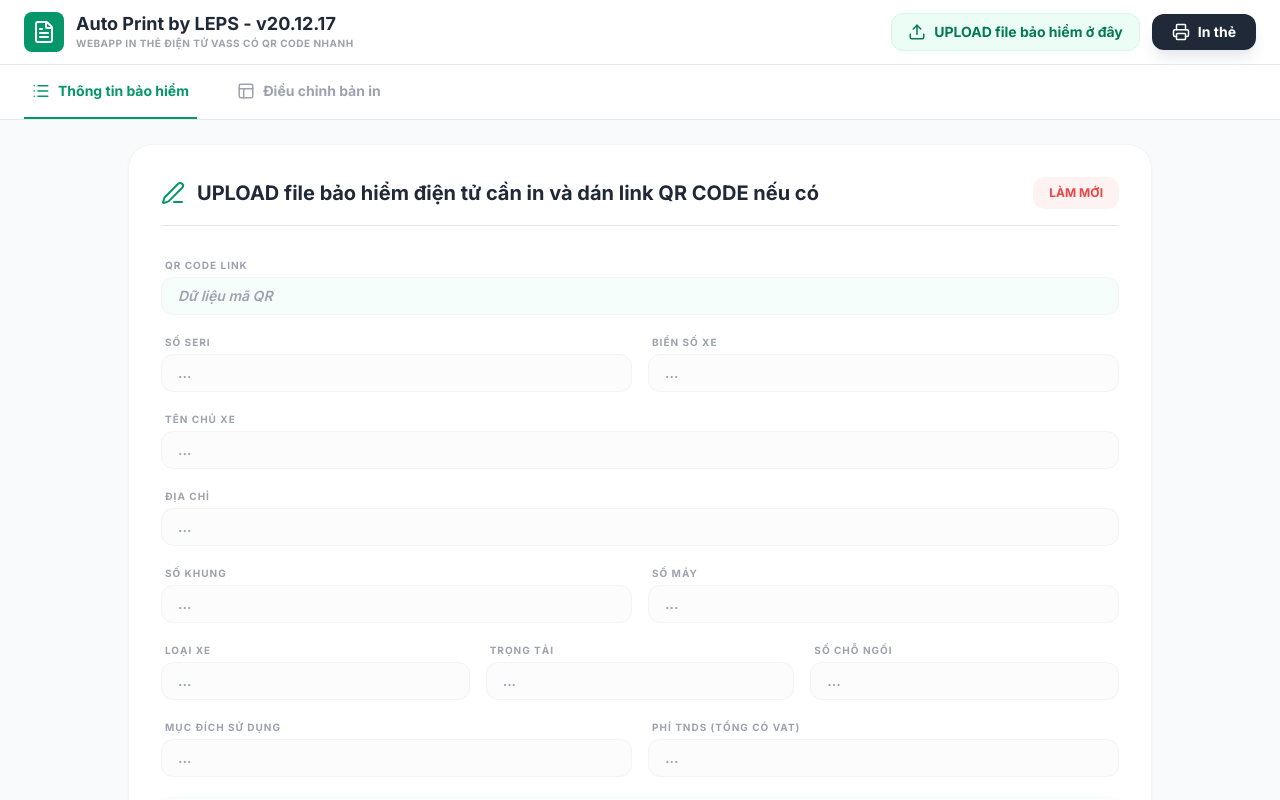
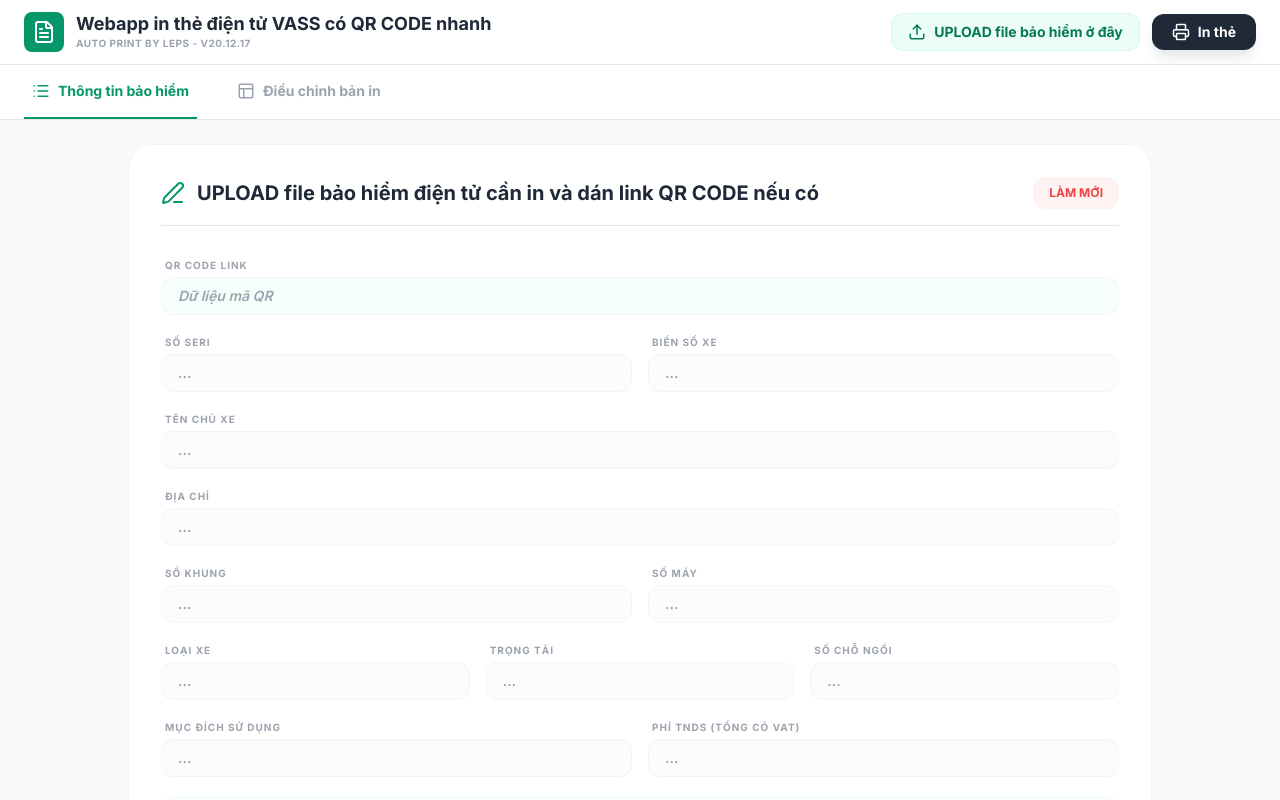
Before and after one commit to QuangPhuocc/auto-print-2, a React (Vite) app: page / in a window 1280 px wide. Built offline with nearby package versions, Linux system fonts and the light colour scheme.

Commit message:
fix name UI

```diff
--- a/App.tsx
+++ b/App.tsx
@@ -219,8 +219,8 @@ const App: React.FC = () => {
               <FileText size={24} />
             </div>
             <div>
-              <h1 className="text-lg font-bold text-gray-800 leading-tight">Auto Print by LEPS - v20.12.17</h1>
-              <p className="text-[10px] text-gray-400 font-bold uppercase tracking-wider">Webapp in thẻ điện tử VASS có QR CODE nhanh</p>
+              <h1 className="text-lg font-bold text-gray-800 leading-tight">Webapp in thẻ điện tử VASS có QR CODE nhanh</h1>
+              <p className="text-[10px] text-gray-400 font-bold uppercase tracking-wider">Auto Print by LEPS - v20.12.17</p>
             </div>
           </div>
           <div className="flex items-center space-x-3">
--- a/index.html
+++ b/index.html
@@ -4,7 +4,7 @@
 <head>
     <meta charset="UTF-8">
     <meta name="viewport" content="width=device-width, initial-scale=1.0">
-    <title>Insurance PDF Extractor</title>
+    <title>Auto Print_Demo</title>
     <script src="https://cdn.tailwindcss.com"></script>
     <link href="https://fonts.googleapis.com/css2?family=Inter:wght@300;400;500;600;700&display=swap" rel="stylesheet">
     <style>
```
